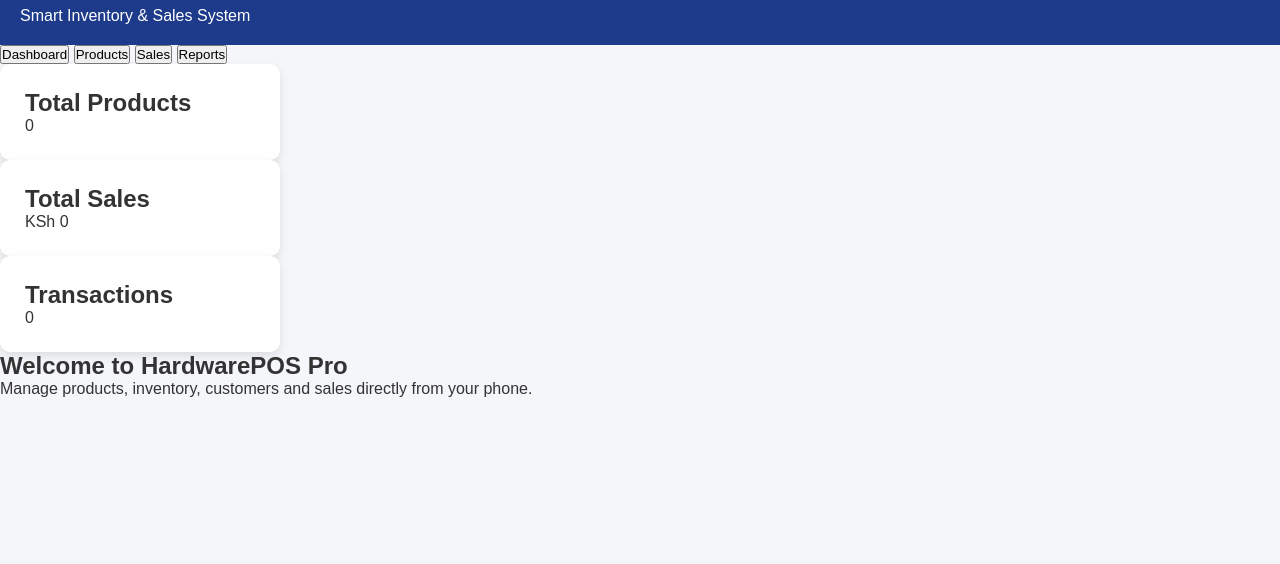
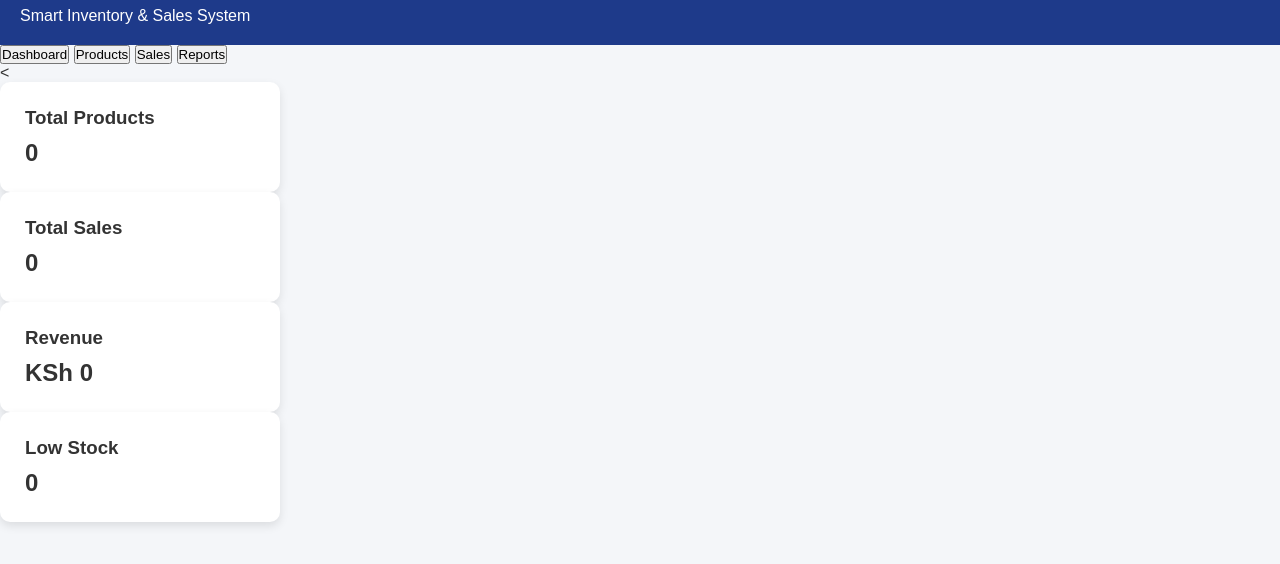
Before and after one commit to SilvesterMburu1/Hardware_online, a plain HTML site: page index.html in a window 1280 px wide. Shown: the part 60-624 px from the top of the page. Drawn offline with Linux system fonts and the light colour scheme.

Commit message:
changed contents in main element in the index.html folder

```diff
--- a/index.html
+++ b/index.html
@@ -24,34 +24,33 @@
 
 <main>
 
+<<main>
+
     <section class="dashboard">
 
         <div class="card">
-<h2>Total Products</h2>
-<p id="productCount">0</p>
+            <h3>Total Products</h3>
+            <h1 id="productCount">0</h1>
         </div>
 
         <div class="card">
-<h2>Total Sales</h2>
-<p id="salesAmount">KSh 0</p>
+            <h3>Total Sales</h3>
+            <h1 id="salesCount">0</h1>
         </div>
 
         <div class="card">
-<h2>Transactions</h2>
-<p id="transactions">0</p>
+            <h3>Revenue</h3>
+            <h1>KSh <span id="revenue">0</span></h1>
+        </div>
+
+        <div class="card">
+            <h3>Low Stock</h3>
+            <h1 id="lowStock">0</h1>
         </div>
 
     </section>
 
-<section id="content">
-
-<h2>Welcome to HardwarePOS Pro</h2>
-
-<p>
-Manage products, inventory, customers and sales directly from your phone.
-</p>
-
-</section>
+</main>
 
 </main>
 
```
Lines whose indentation alone changed are shown as unchanged.
